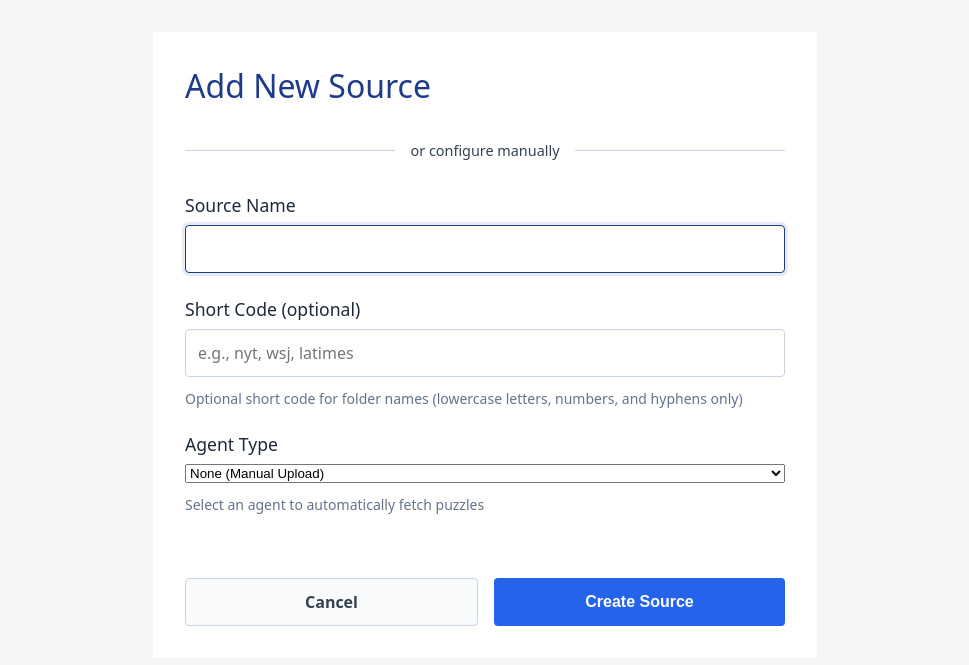
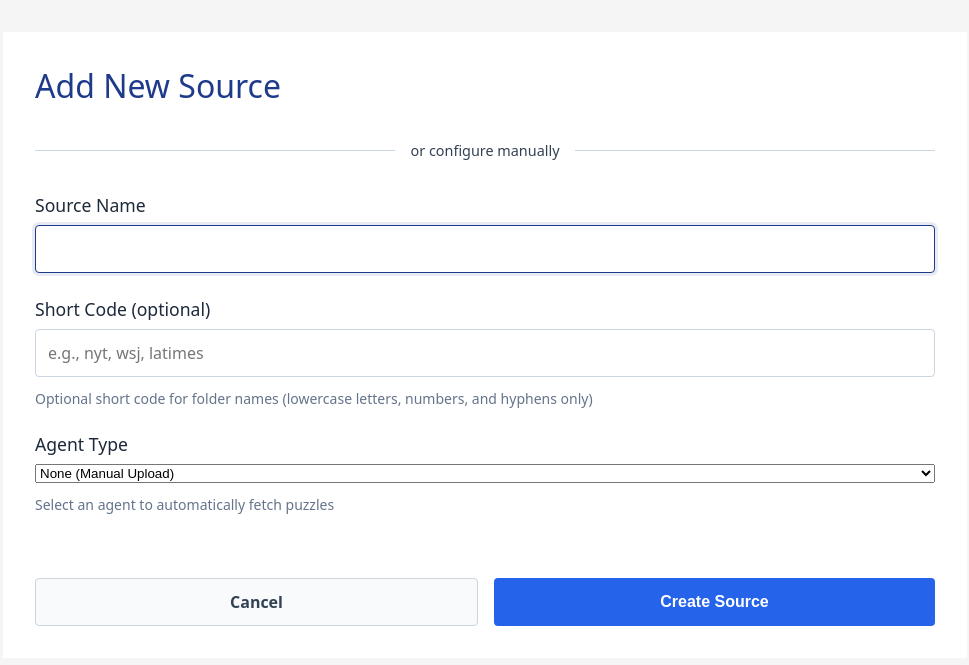
Before and after one commit to nicolecomputer/puzzle-vault, a FastAPI app: page /sources/new in a window 1280 px wide. Shown: the top 665 px of the page, without its empty margins (155-1124 px from the left). Run offline with FastAPI, Linux system fonts and the light colour scheme; the visitor is signed in with stand-in values (Sample User, id 1); parts of the project's set-up code (start-up, migrations or seed data) failed here and were passed over.

Commit message:
Fixup container

```diff
--- a/src/web/templates/new_source.html
+++ b/src/web/templates/new_source.html
@@ -7,11 +7,6 @@
     <title>Add New Source</title>
     <link rel="stylesheet" href="/static/css/base.css?v={{ cache_buster }}">
     <style>
-        .form-container {
-            max-width: 600px;
-            margin: 0 auto;
-        }
-
         h1 {
             margin-bottom: 2rem;
         }
@@ -140,7 +135,7 @@
 </head>
 
 <body>
-    <div class="container form-container">
+    <div class="container">
         <h1>Add New Source</h1>
 
         <div id="presets-section" class="presets-section" style="display: none;">
```
